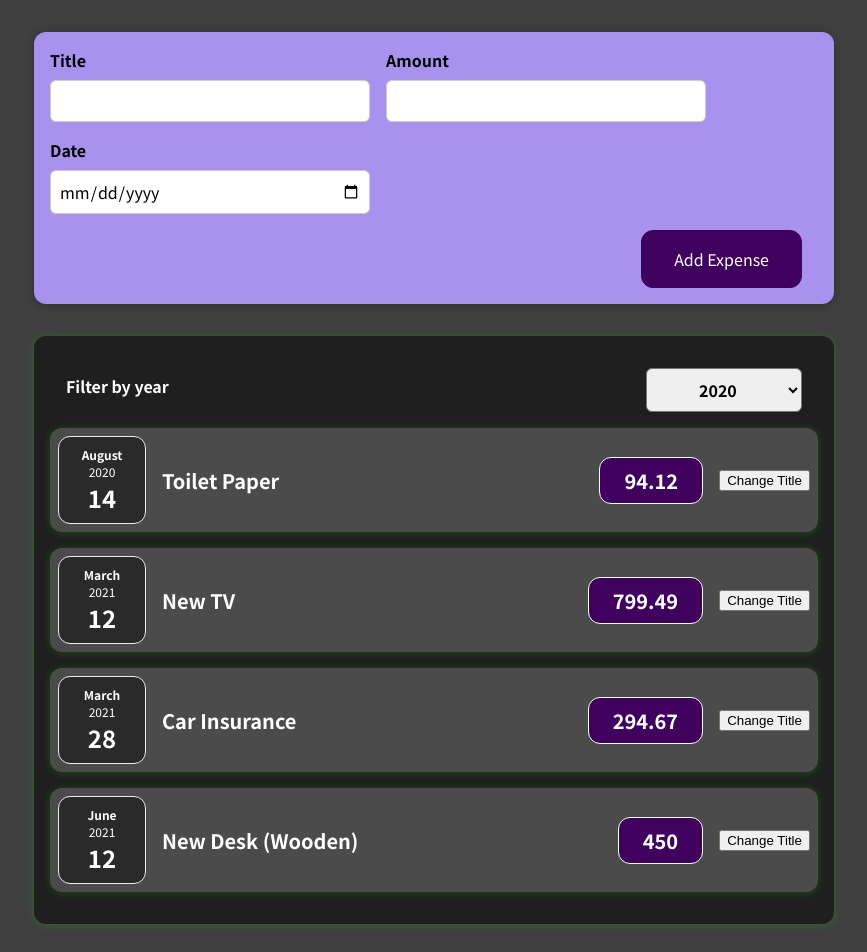
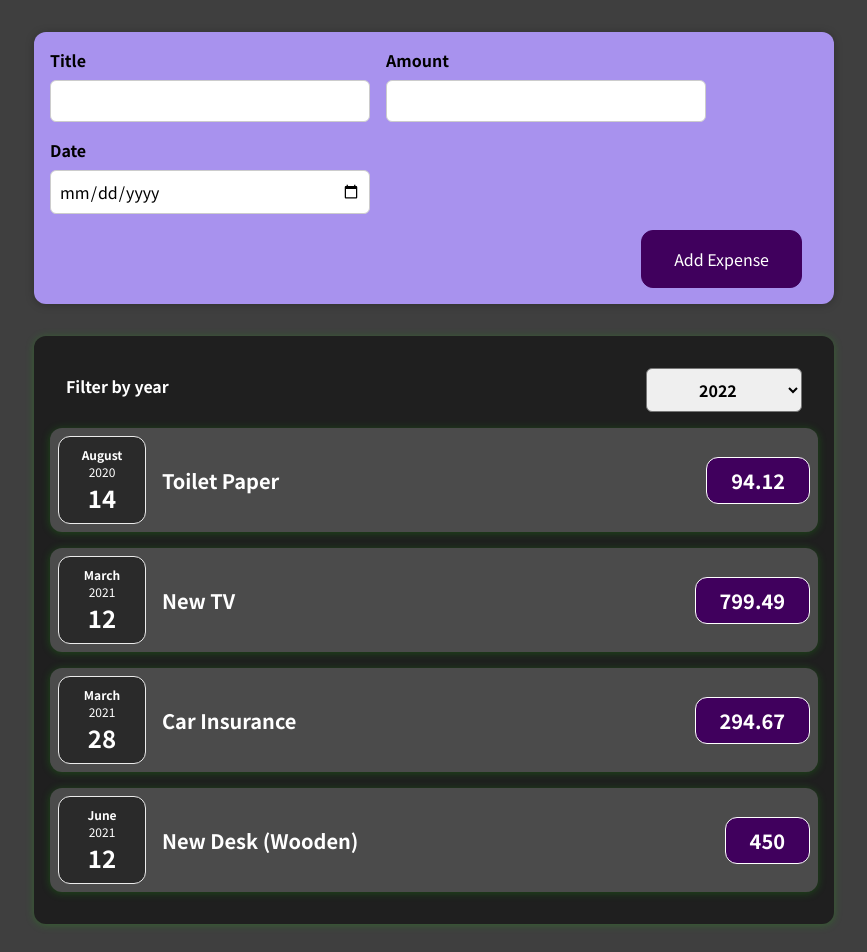
Before and after one commit to shivang101/Expense-Tracker, a React (Create React App) app: page / in a window 1280 px wide. Shown: the top 952 px of the page, without its empty margins (206-1073 px from the left). Built offline with nearby package versions, Linux system fonts and the light colour scheme.

Commit message:
made the list dynamic

```diff
--- a/src/App.js
+++ b/src/App.js
@@ -1,8 +1,8 @@
+import { useState } from "react/cjs/react.development";
 import Expenses from "./components/Expenses/Expenses";
 import NewExpense from "./components/NewExpense/NewExpense";
 
-function App() {
-  const expenses = [
+const DUMMY_EXPENSES = [
   {
     id: "e1",
     title: "Toilet Paper",
@@ -24,9 +24,14 @@ function App() {
   },
 ];
 
+function App() {
+  const [expenses, setExpenses] = useState(DUMMY_EXPENSES);
+
   const addExpenseHandler = (expense) => {
-    console.log("In App.js");
-    console.log(expense);
+    // setExpenses([expense, ...expenses]);
+    setExpenses((prevExpenses) => {
+      return [expense, ...prevExpenses];
+    });
   };
   return (
     <div>
--- a/src/components/Expenses/ExpenseItem.js
+++ b/src/components/Expenses/ExpenseItem.js
@@ -1,24 +1,14 @@
 import ExpenseDate from "./ExpenseDate";
 import Card from "../UI/Card";
 import "./ExpenseItem.css";
-import { useState } from "react";
 
 const ExpenseItem = (props) => {
-  const [title, setTitle] = useState(props.title);
-  console.log("ExpenseItem evaluated by React");
-
-  const clickHandler = () => {
-    console.log("Clicked");
-    setTitle("updated");
-  };
-
   return (
     <Card className="expense-item">
       <ExpenseDate date={props.date} />
       <div className="expense-item__description">
-        <h2>{title}</h2>
+        <h2>{props.title}</h2>
         <div className="expense-item__price">{props.amount}</div>
-        <button onClick={clickHandler}>Change Title</button>
       </div>
     </Card>
   );
--- a/src/components/Expenses/Expenses.js
+++ b/src/components/Expenses/Expenses.js
@@ -5,7 +5,7 @@ import ExpensesFilter from "./ExpenseFilter";
 import { useState } from "react/cjs/react.development";
 
 const Expenses = (props) => {
-  const [filteredYear, setFilteredYear] = useState("2020");
+  const [filteredYear, setFilteredYear] = useState("2022");
 
   const FilterChangeHandler = (selectedYear) => {
     setFilteredYear(selectedYear);
@@ -16,26 +16,14 @@ const Expenses = (props) => {
         selected={filteredYear}
         onChangeFilter={FilterChangeHandler}
       />
-      <ExpenseItem
-        title={props.items[0].title}
-        amount={props.items[0].amount}
-        date={props.items[0].date}
-      />
-      <ExpenseItem
-        title={props.items[1].title}
-        amount={props.items[1].amount}
-        date={props.items[1].date}
-      />
-      <ExpenseItem
-        title={props.items[2].title}
-        amount={props.items[2].amount}
-        date={props.items[2].date}
-      />
-      <ExpenseItem
-        title={props.items[3].title}
-        amount={props.items[3].amount}
-        date={props.items[3].date}
-      />
+      {props.items.map((el) => (
+        <ExpenseItem
+          key={el.id}
+          title={el.title}
+          amount={el.amount}
+          date={el.date}
+        />
+      ))}
     </Card>
   );
 };
```
Also changed, not shown: 1 other file (tests, documents, lock files or other folders). Lines whose indentation alone changed are shown as unchanged.
